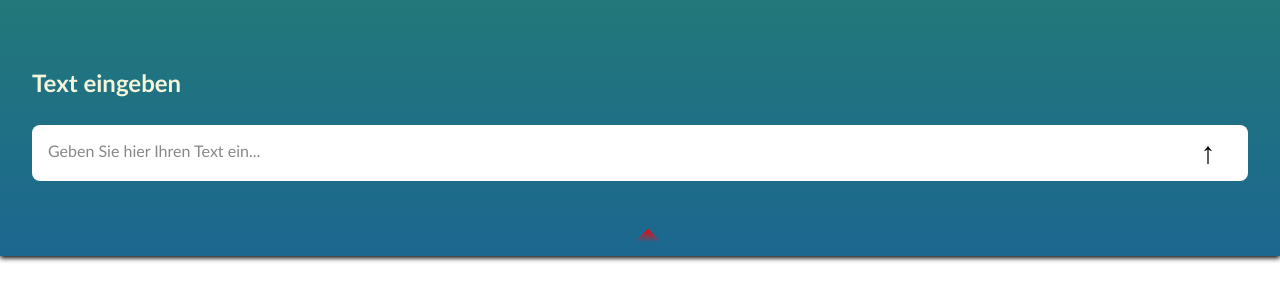
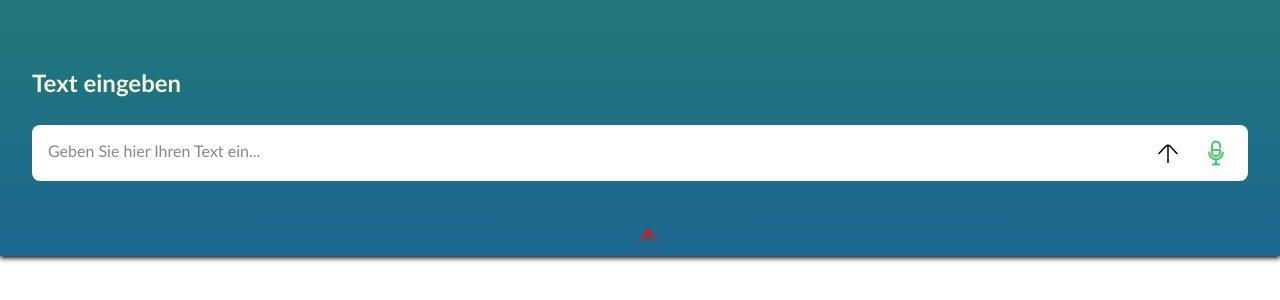
Before and after one commit to rezafattahie/wortBlink, an Angular app: page / in a window 1280 px wide. Shown: the top 300 px of the page. Built offline with nearby package versions, Linux system fonts and the light colour scheme.

Commit message:
Added video component and subtitle service

```diff
--- a/src/app/components/sorce-input/sorce-input.component.html
+++ b/src/app/components/sorce-input/sorce-input.component.html
@@ -3,9 +3,69 @@
     <h2 class="source-header__title">Text eingeben</h2>
   </div>
   <div class="source-inputText-wrapper">
+    <div class="source-inputText-wrapper__actions">
       <button class="source-header__button" (click)="onTextTransfere()">
-      &UpArrow;
+        <svg
+          height="100%"
+          style="
+            transform: rotate(90deg);
+            width: 24px;
+            fill: #000000;
+            fill-rule: evenodd;
+            clip-rule: evenodd;
+            stroke-linejoin: round;
+            stroke-miterlimit: 2;
+          "
+          version="1.1"
+          viewBox="0 0 32 32"
+          width="100%"
+          xml:space="preserve"
+          xmlns="http://www.w3.org/2000/svg"
+          xmlns:serif="http://www.serif.com/"
+          xmlns:xlink="http://www.w3.org/1999/xlink"
+        >
+          <path
+            d="M6.202,17.009l21.796,-0.009c0.551,-0 0.999,-0.448 0.999,-1c-0,-0.552 -0.448,-1 -1,-1l-21.801,0.009c0.158,-0.453 0.425,-0.866 0.782,-1.2c0,-0 9.705,-9.079 9.705,-9.079c0.403,-0.377 0.424,-1.01 0.047,-1.413c-0.377,-0.403 -1.01,-0.424 -1.413,-0.047c-0,-0 -5.9,5.519 -9.705,9.078c-1.016,0.95 -1.59,2.281 -1.584,3.671c0.005,1.391 0.59,2.717 1.613,3.659c3.848,3.543 9.828,9.05 9.828,9.05c0.406,0.374 1.039,0.348 1.413,-0.058c0.374,-0.406 0.348,-1.04 -0.058,-1.413c-0,-0 -5.981,-5.507 -9.829,-9.05c-0.361,-0.333 -0.631,-0.745 -0.793,-1.198Z"
+          />
+        </svg>
       </button>
+      <button
+        class="source-header__button"
+        [class.neben-listening]="isListenning"
+        (click)="isListenning ? stopListening() : startListening()"
+      >
+        <svg
+          data-name="Layer 2"
+          id="Layer_2"
+          viewBox="0 0 1000 1000"
+          xmlns="http://www.w3.org/2000/svg"
+        >
+          <defs>
+            <style>
+              .cls-1 {
+                width: 24px;
+                fill: none;
+                stroke: #50c86e;
+                stroke-linecap: round;
+                stroke-miterlimit: 10;
+                stroke-width: 60px;
+              }
+            </style>
+          </defs>
+          <path
+            class="cls-1"
+            d="M611.63,417.91v58.31c0,61.4-50.23,111.63-111.63,111.63S388.37,537.62,388.37,476.22V294.93c0-61.4,50.23-111.63,111.63-111.63A112,112,0,0,1,611.63,294.93v35.7"
+          />
+          <path
+            class="cls-1"
+            d="M689.05,487c0,104-85.07,189.05-189,189.05h0C396,676.07,311,591,311,487"
+          />
+          <line class="cls-1" x1="500" x2="500" y1="676.07" y2="808.14" />
+          <line class="cls-1" x1="582.08" x2="417.92" y1="816.7" y2="816.7" />
+          <line class="cls-1" x1="388.37" x2="611.63" y1="417.45" y2="417.45" />
+        </svg>
+      </button>
+    </div>
 
     <div class="source-content">
       <div
@@ -13,10 +73,16 @@
         contenteditable="true"
         [style.padding-bottom]="paddingBottom"
         (input)="onInputChange($event)"
+        [textContent]="listening().sentence"
         placeholder="Geben Sie hier Ihren Text ein..."
       ></div>
     </div>
   </div>
+  <div>
+    <div>
+      @if (listening().word) {
+      <p class="source-listened">{{ listening().word }}</p>
+      }
 
       <button
         class="toggle"
@@ -24,3 +90,5 @@
         (click)="toggleSource()"
       ></button>
     </div>
+  </div>
+</div>
--- a/src/app/components/sorce-input/sorce-input.component.scss
+++ b/src/app/components/sorce-input/sorce-input.component.scss
@@ -51,24 +51,40 @@
   position: relative;
   width: 100%;
 }
-
-.source-header__button {
+.source-inputText-wrapper__actions {
+  display: flex;
+  align-items: center;
+  justify-content: space-between;
   position: absolute;
   bottom: 0.25rem;
-  right: 1rem;
+  right: 0.5rem;
+}
+.source-header__button {
+  padding-top: 6px;
+  color: #5e31ad;
+  padding-bottom: 5px;
   width: 3rem;
   height: 3rem;
-  color: #000000;
   border: none;
   border-radius: 2rem;
   cursor: pointer;
   font-size: 30px;
   background: transparent;
   z-index: 200;
+  transition: background 0.5s;
 
   &:hover {
-    background: linear-gradient(0deg, #1c6790, #22787a);
+    background: #80808054;
   }
+}
+
+.neben-listening::after {
+  position: absolute;
+  top: 0;
+  content: "&#xe029;";
+  display: flex;
+  font-size: 8px;
+  transition: all 2s;
 }
 
 .show {
@@ -91,3 +107,28 @@
     border-color: yellow;
   }
 }
+.source-listened {
+  margin: 5px auto;
+  text-align: center;
+  color: yellow;
+  font-size: larger;
+  background-color: rgb(0 0 0 / 61%);
+  padding: 1rem;
+  border-radius: 32px;
+  min-width: 5rem;
+  width: fit-content;
+  height: auto;
+}
+
+.changed {
+  transform: translate(-20px);
+  opacity: 0;
+  animation: change-text 0.3s;
+}
+
+@keyframes change-text {
+  100% {
+    transform: none;
+    opacity: 1;
+  }
+}
--- a/src/app/components/sorce-input/sorce-input.component.ts
+++ b/src/app/components/sorce-input/sorce-input.component.ts
@@ -1,5 +1,12 @@
-import { Component, EventEmitter, Output } from '@angular/core';
+import {
+  Component,
+  EventEmitter,
+  inject,
+  Output,
+  signal,
+} from '@angular/core';
 import { FormsModule } from '@angular/forms';
+import { SubtitleService } from '../../services/subtitle.service';
 
 @Component({
   selector: 'app-sorce-input',
@@ -9,10 +16,18 @@ import { FormsModule } from '@angular/forms';
   styleUrl: './sorce-input.component.scss',
 })
 export class SorceInputComponent {
+  subtitleService = inject(SubtitleService);
   inputText: string = '';
   showSource = true;
+  isListenning = false;
   paddingBottom = '0px';
+  listening = signal<{ word: string; sentence: string }>({
+    word: '',
+    sentence: '',
+  });
+
   @Output() text = new EventEmitter<string>();
+
   onInputChange(event: Event) {
     const target = event.target as HTMLElement;
     this.inputText = target.innerText || '';
@@ -39,6 +54,7 @@ export class SorceInputComponent {
     }
   }
 
+
   onTextTransfere() {
     this.toggleSource();
     this.text.emit(this.inputText);
@@ -47,4 +63,31 @@ export class SorceInputComponent {
   toggleSource() {
     this.showSource = !this.showSource;
   }
+  startListening() {
+    this.isListenning = !this.isListenning;
+    this.subtitleService.start(
+      (finalText) => {
+        // the whole sentence
+        this.listening.update((val) => ({
+          ...val,
+          sentence: val.sentence + ' ' + finalText,
+        }));
+        this.inputText = this.listening().sentence;
+        console.log('Final:', finalText);
+      },
+      (partialText) => {
+        // momental text
+        this.listening.update((val) => ({
+          ...val,
+          word: partialText,
+        }));
+        console.log('Partial:', partialText);
+      }
+    );
+  }
+
+  stopListening() {
+    this.isListenning = !this.isListenning;
+    this.subtitleService.stop();
+  }
 }
--- /dev/null
+++ b/src/app/components/video-player/video-player.component.html
@@ -0,0 +1,4 @@
+<!-- <video width="600" controls>
+  <source src="" type="video/mp4" />
+  Your Browser doesn't support this video.
+</video> -->
--- /dev/null
+++ b/src/app/components/video-player/video-player.component.scss
@@ -0,0 +1,10 @@
+.subtitle-box {
+  background: rgba(0, 0, 0, 0.6);
+  color: white;
+  position: absolute;
+  bottom: 50px;
+  width: 100%;
+  text-align: center;
+  font-size: 20px;
+  padding: 5px;
+}
--- a/src/app/components/word-highlight/word-highlight.component.html
+++ b/src/app/components/word-highlight/word-highlight.component.html
@@ -20,6 +20,8 @@
   </div>
   }
 </div>
+
+<app-video-player></app-video-player>
 
 <!-- card component -->
 
--- a/src/app/components/word-highlight/word-highlight.component.ts
+++ b/src/app/components/word-highlight/word-highlight.component.ts
@@ -17,11 +17,12 @@ import { TranslateService } from '../../services/translate.service';
 import { wordInfoSignal } from '../../signal-store/wordInfo.signal-store';
 import { CardComponent } from '../card/card.component';
 import { CardService } from '../../services/card.service';
+import { VideoPlayerComponent } from '../video-player/video-player.component';
 
 @Component({
   selector: 'app-word-highlight',
   standalone: true,
-  imports: [CardComponent, CdkDrag, CdkDropList],
+  imports: [CardComponent, CdkDrag, CdkDropList, VideoPlayerComponent],
   templateUrl: './word-highlight.component.html',
   styleUrl: './word-highlight.component.scss',
 })
--- /dev/null
+++ b/src/app/services/subtitle.service.ts
@@ -0,0 +1,66 @@
+import { Injectable } from '@angular/core';
+
+@Injectable({
+  providedIn: 'root',
+})
+export class SubtitleService {
+  private recognition: SpeechRecognition | null = null;
+  private isListening = false;
+
+constructor() {
+  if (typeof window !== 'undefined') {
+    const SpeechRecognitionClass =
+      (window as any).SpeechRecognition || (window as any).webkitSpeechRecognition;
+
+    if (SpeechRecognitionClass) {
+      this.recognition = new SpeechRecognitionClass();
+      this.recognition!.continuous = true;
+      this.recognition!.interimResults = true;
+      this.recognition!.lang = 'de-DE';
+    } else {
+      console.error('SpeechRecognition not supported in this browser.');
+    }
+  } else {
+    console.warn('SpeechRecognition disabled (SSR mode).');
+  }
+}
+
+
+  start(
+    onFinal: (text: string) => void,
+    onPartial?: (text: string) => void
+  ) {
+    if (!this.recognition || this.isListening) return;
+    this.isListening = true;
+
+    this.recognition.onresult = (event: any) => {
+      const result = event.results[event.results.length - 1];
+      const transcript = result[0].transcript;
+
+      if (result.isFinal) {
+        // the whole sentence
+        onFinal(transcript.trim());
+      } else if (onPartial) {
+        // creating the sentence
+        onPartial(transcript);
+      }
+    };
+
+    this.recognition.onerror = (err: any) => {
+      console.error('Speech recognition error:', err);
+      this.isListening = false;
+    };
+
+    this.recognition.onend = () => {
+      this.isListening = false;
+    };
+
+    this.recognition.start();
+  }
+
+  stop() {
+    if (!this.recognition || !this.isListening) return;
+    this.isListening = false;
+    this.recognition.stop();
+  }
+}
--- a/src/app/services/translate.service.ts
+++ b/src/app/services/translate.service.ts
@@ -82,8 +82,7 @@ export class TranslateService {
   const noUmlautWord = this.wordService.replaceUmlauts(word);
   return this.http
     .get<ITranslate>(
-   // `${window.location.origin}/_next/data/EQd-Wpmr1jGk8WWBnaLJ7/fa/woerterbuch/deutsch-persisch/${slug}.json?slug=${noUmlautWord}`   // for hetzner server
-      `${window.location.origin}/_next/data/EQd-Wpmr1jGk8WWBnaLJ7/fa/woerterbuch/deutsch-persisch/${slug}.json?slug=${noUmlautWord}`   // for localhost
+      `${window.location.origin}/_next/data/EQd-Wpmr1jGk8WWBnaLJ7/fa/woerterbuch/deutsch-persisch/${slug}.json?slug=${noUmlautWord}`
     )
     .pipe(
       map((vocab: any) => ({
```
Also changed, not shown: src/app/components/video-player/video-player.component.ts (added, +12 -0 lines), src/app/types/speech.d.ts (added, +31 -0 lines), 1 other file (tests, documents, lock files or other folders). Lines whose indentation alone changed are shown as unchanged.
